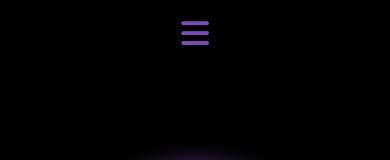
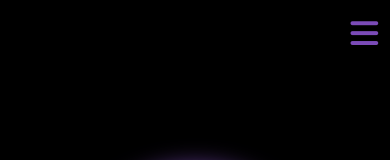
Before and after one commit to PogoNguyen03/Portfolio_Nguyen-Canh-Phong, a plain HTML site: page index.html in a window 390 px wide. Shown: the top 160 px of the page. Drawn offline with Linux system fonts and the light colour scheme; a web font is replaced by a local one.

Commit message:
update 9

```diff
--- a/style.css
+++ b/style.css
@@ -53,6 +53,24 @@ html::-webkit-scrollbar-thumb{
     align-items: center;
     z-index: 100;
 }
+
+@media (max-width: 768px) {
+    .header{
+        position: fixed;
+        top: 0;
+        left: 0;
+        width: 100%;
+        padding: 3rem 9%;
+        background: rgba(0, 0, 0, 0.7);
+        filter: drop-shadow(10px);
+        display: flex;
+        justify-content: right;
+        align-items: center;
+        z-index: 100;
+    }
+}
+
+
 
 .logo{
     font-size: 3rem;
```
